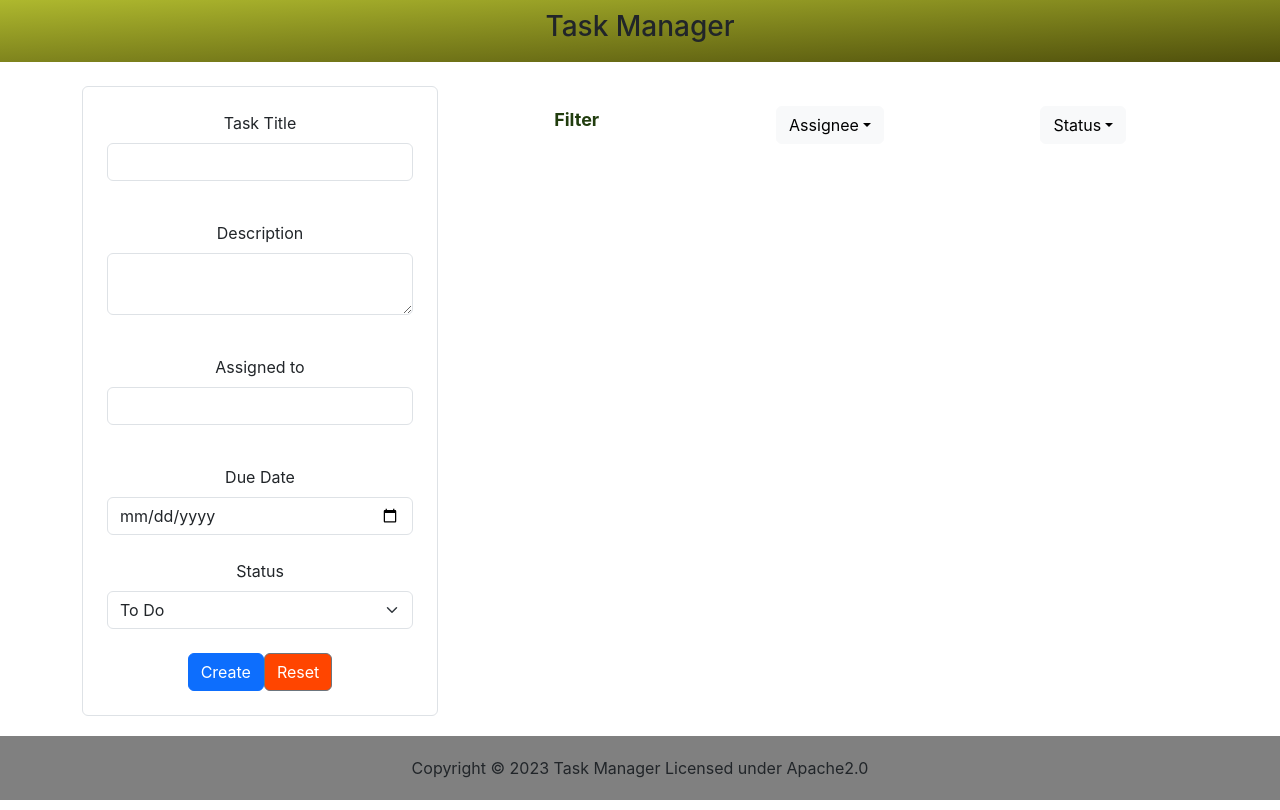
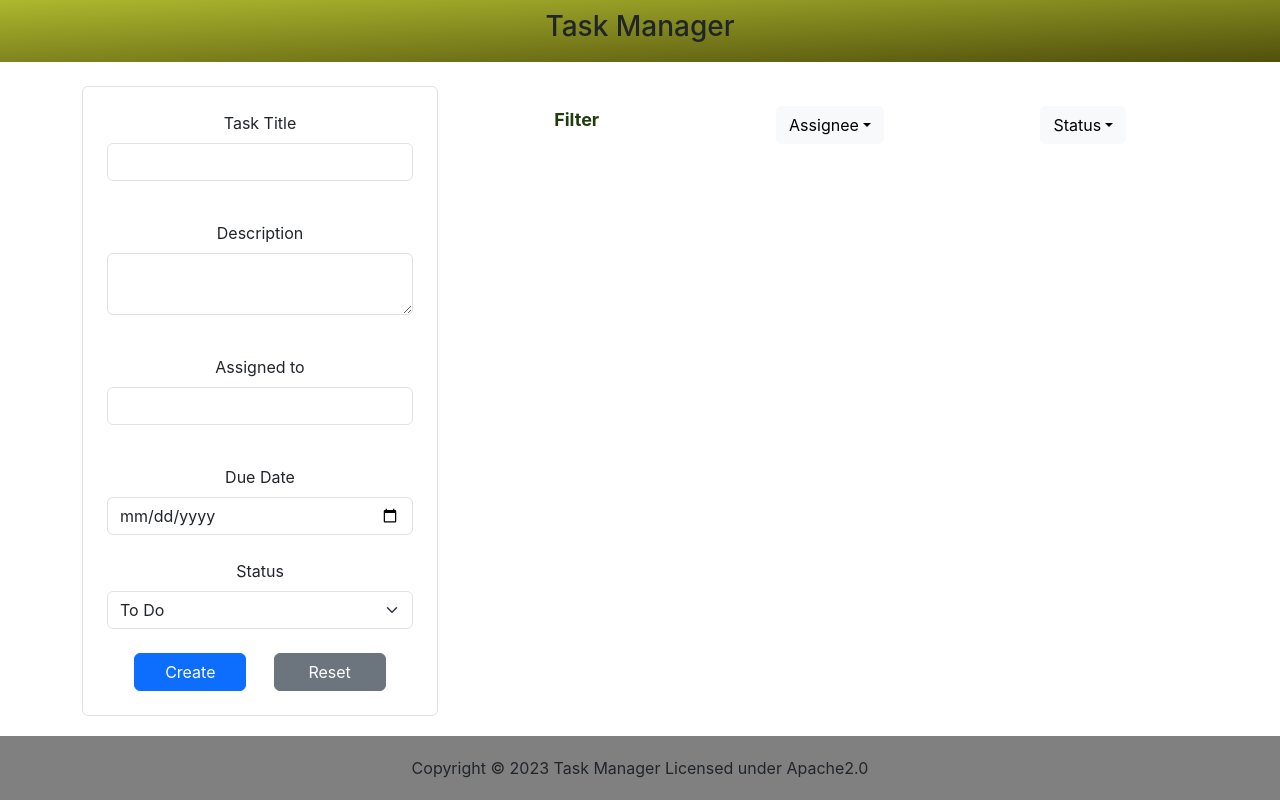
Before and after one commit to parisa-naeim/Task-Manager-React, a React (Create React App) app: page / in a window 1280 px wide. Built offline with nearby package versions, Linux system fonts and the light colour scheme.

Commit message:
improve form style

```diff
--- a/src/App.css
+++ b/src/App.css
@@ -188,3 +188,12 @@ p.error {
     transform: rotate(360deg);
   }
 }
+
+.buttons-container{
+  display: flex;
+  justify-content: space-evenly;
+}
+
+.buttons-container button{
+  width: 7em;
+}
--- a/src/components/CreateTask.js
+++ b/src/components/CreateTask.js
@@ -81,6 +81,7 @@ function CreateTask(props) {
         <option value="done">Done</option>
       </select>
       <br />
+      <div className="buttons-container">
         <button
           onClick={createTask}
           className="btn btn-primary"
@@ -89,12 +90,10 @@ function CreateTask(props) {
         >
           Create
         </button>
-      <input
-        type="reset"
-        className="btn btn-secondary"
-        value="Reset"
-        id="reset"
-      />
+        <button type="reset" className="btn btn-secondary" id="reset">
+          Reset
+        </button>
+      </div>
     </div>
   );
 }
```
Lines whose indentation alone changed are shown as unchanged.
